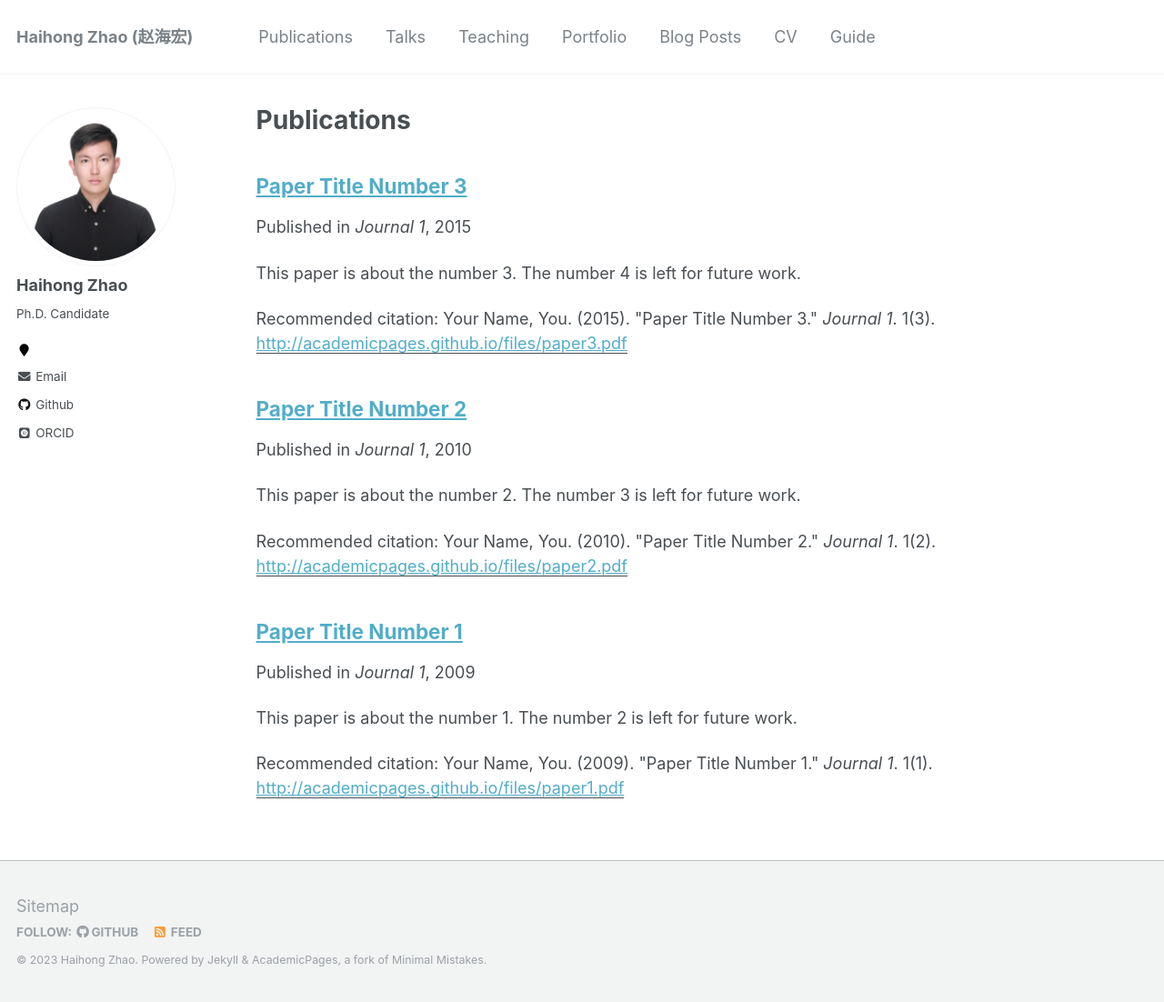
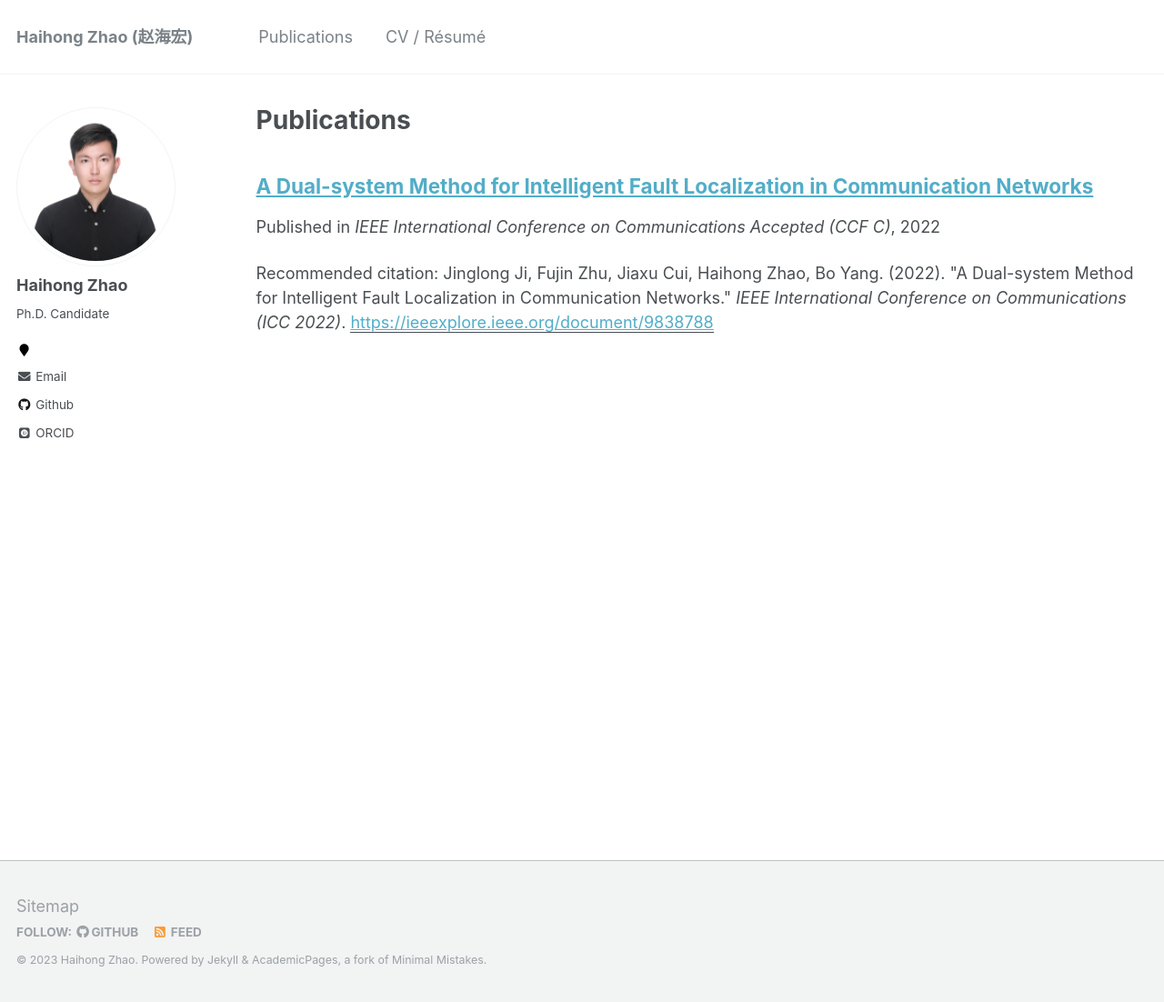
Before and after one commit to cshhzhao/cshhzhao.github.io, a Jekyll site: the page built from _pages/publications.md, in a window 1280 px wide and 1102 px high. Shown: the whole window at 91% size. Built offline with Jekyll 4.4.1, drawn with Linux system fonts in a browser that asks for light colours; some web fonts are replaced.

Commit message:
update information

```diff
--- a/_publications/2009-10-01-paper-title-number-1.md
+++ /dev/null
@@ -1,15 +0,0 @@
----
-title: "Paper Title Number 1"
-collection: publications
-permalink: /publication/2009-10-01-paper-title-number-1
-excerpt: 'This paper is about the number 1. The number 2 is left for future work.'
-date: 2009-10-01
-venue: 'Journal 1'
-paperurl: 'http://academicpages.github.io/files/paper1.pdf'
-citation: 'Your Name, You. (2009). &quot;Paper Title Number 1.&quot; <i>Journal 1</i>. 1(1).'
----
-This paper is about the number 1. The number 2 is left for future work.
-
-[Download paper here](http://academicpages.github.io/files/paper1.pdf)
-
-Recommended citation: Your Name, You. (2009). "Paper Title Number 1." <i>Journal 1</i>. 1(1).
--- a/_publications/2010-10-01-paper-title-number-2.md
+++ /dev/null
@@ -1,15 +0,0 @@
----
-title: "Paper Title Number 2"
-collection: publications
-permalink: /publication/2010-10-01-paper-title-number-2
-excerpt: 'This paper is about the number 2. The number 3 is left for future work.'
-date: 2010-10-01
-venue: 'Journal 1'
-paperurl: 'http://academicpages.github.io/files/paper2.pdf'
-citation: 'Your Name, You. (2010). &quot;Paper Title Number 2.&quot; <i>Journal 1</i>. 1(2).'
----
-This paper is about the number 2. The number 3 is left for future work.
-
-[Download paper here](http://academicpages.github.io/files/paper2.pdf)
-
-Recommended citation: Your Name, You. (2010). "Paper Title Number 2." <i>Journal 1</i>. 1(2).
--- a/_publications/2015-10-01-paper-title-number-3.md
+++ /dev/null
@@ -1,15 +0,0 @@
----
-title: "Paper Title Number 3"
-collection: publications
-permalink: /publication/2015-10-01-paper-title-number-3
-excerpt: 'This paper is about the number 3. The number 4 is left for future work.'
-date: 2015-10-01
-venue: 'Journal 1'
-paperurl: 'http://academicpages.github.io/files/paper3.pdf'
-citation: 'Your Name, You. (2015). &quot;Paper Title Number 3.&quot; <i>Journal 1</i>. 1(3).'
----
-This paper is about the number 3. The number 4 is left for future work.
-
-[Download paper here](http://academicpages.github.io/files/paper3.pdf)
-
-Recommended citation: Your Name, You. (2015). "Paper Title Number 3." <i>Journal 1</i>. 1(3).
--- /dev/null
+++ b/_publications/A-Dual-system-Method-for-Intelligent-Fault-Localization-in-Communication-Networks.md
@@ -0,0 +1,14 @@
+---
+title: "A Dual-system Method for Intelligent Fault Localization in Communication Networks"
+collection: publications
+permalink: /publication/A-Dual-system-Method-for-Intelligent-Fault-Localization-in-Communication-Networks
+excerpt: ''
+date: 2022-05-30
+venue: 'IEEE International Conference on Communications Accepted (CCF C)'
+paperurl: 'https://ieeexplore.ieee.org/document/9838788'
+citation: 'Jinglong Ji, Fujin Zhu, Jiaxu Cui, Haihong Zhao, Bo Yang. (2022). &quot;A Dual-system Method for Intelligent Fault Localization in Communication Networks.&quot; <i>IEEE International Conference on Communications (ICC 2022)</i>.'
+---
+
+[Download paper here](https://ieeexplore.ieee.org/stamp/stamp.jsp?tp=&arnumber=9838788)
+
+Recommended citation: Jinglong Ji, Fujin Zhu, Jiaxu Cui, Haihong Zhao, Bo Yang. "A Dual-system Method for Intelligent Fault Localization in Communication Networks." <i>IEEE International Conference on Communications (ICC 2022)</i>.'
--- /dev/null
+++ b/使用说明.txt
@@ -0,0 +1,6 @@
+1、修改个人主页的信息主要在_pages文件夹下的about.md
+2、修改侧边栏的信息在_config.yml文件；注意markdown文件支持html语法，注意base_path里面的https:;如果网页显示不完整，通过浏览器的F12查看错误原因即可
+3、修改导航栏通过_data文件夹中的navigation.yml文件
+4、修改个人的publication记得在_publication下面的md文件修改
+5、调试或debug还可以通过github的代码仓库中的action按钮下调整
+6、_publication文件夹的md文件中，不能删除其中的任意一项，注释可以加。比如excerpt项，如果不想有内容，直接:后填写''空内容即可
```
Also changed, not shown: _data/navigation.yml (+13 -12 lines).
